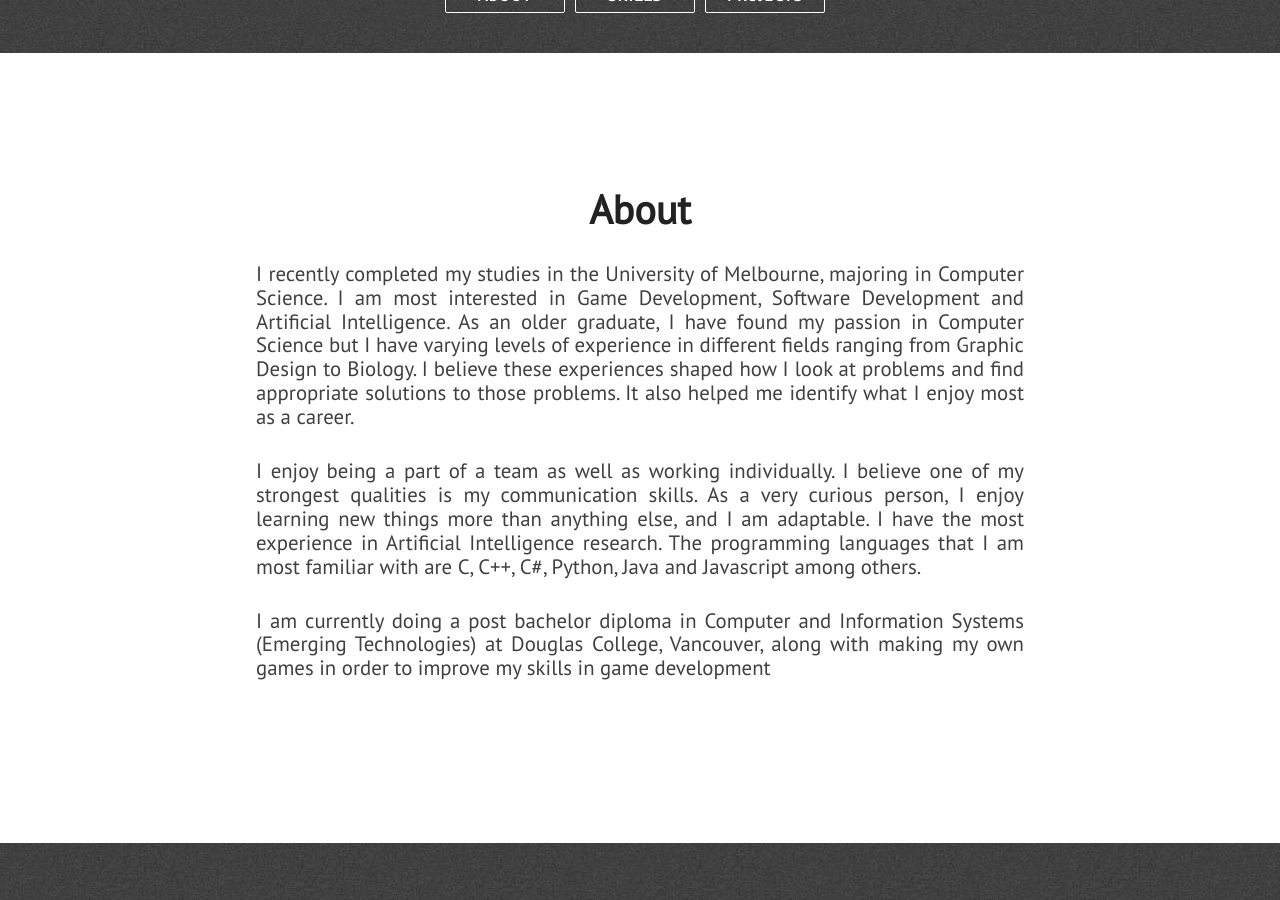
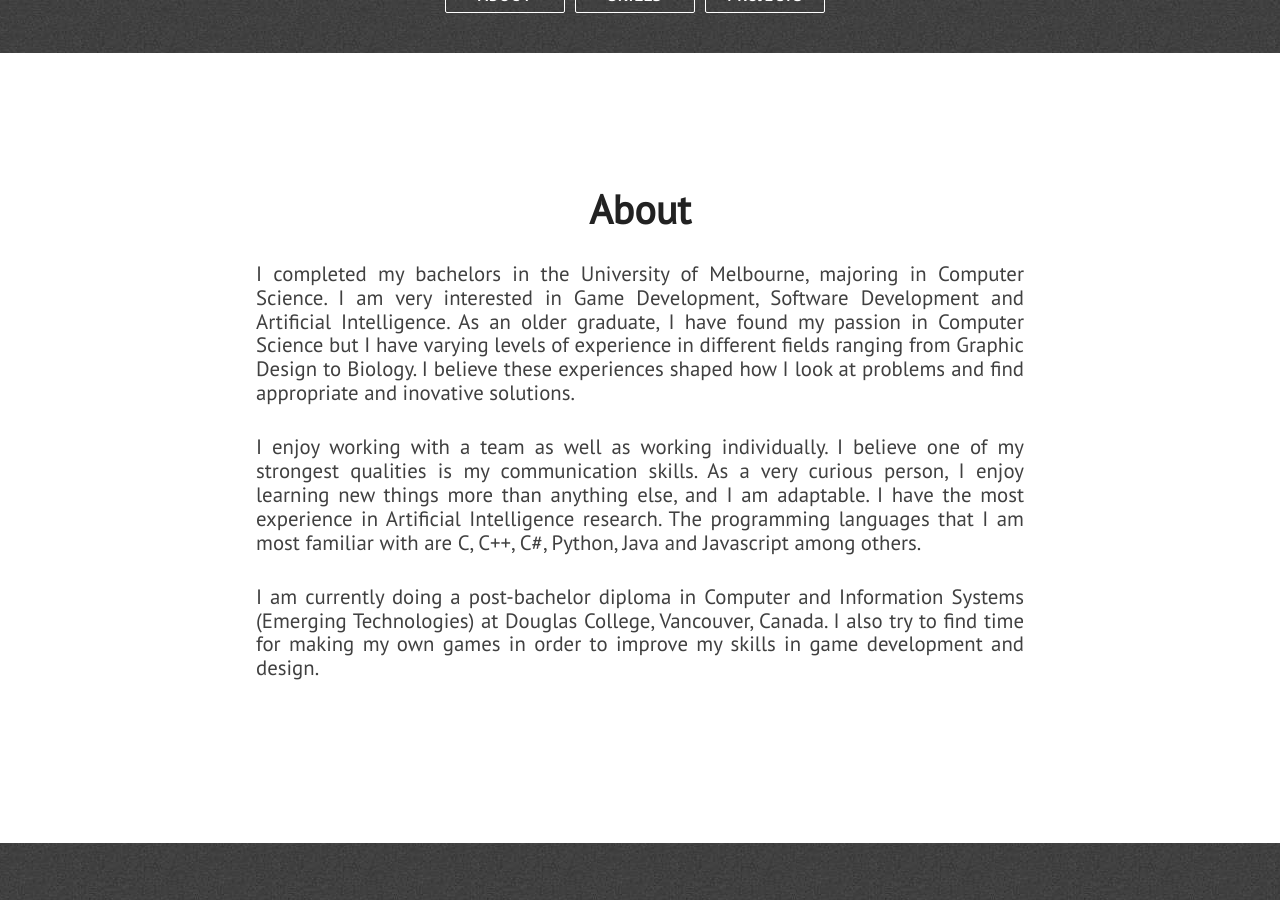
Before and after one commit to mkoseoglu091/mkoseoglu091.github.io, a Jekyll site: the page built from index.html, in a window 1280 px wide and 900 px high, scrolled down 577 px. Built offline with Jekyll 4.4.1, drawn with Linux system fonts in a browser that asks for light colours; nearby versions of some CDN libraries.

Commit message:
small text changes

```diff
--- a/_includes/about.html
+++ b/_includes/about.html
@@ -3,13 +3,13 @@
         <div id="about-text">
             <div class="section-heading">About</div>
             <p class="paragraph-text justify-text">
-                I recently completed my studies in the University of Melbourne, majoring in Computer Science. I am most interested in Game Development, Software Development and Artificial Intelligence. As an older graduate, I have found my passion in Computer Science but I have varying levels of experience in different fields ranging from Graphic Design to Biology. I believe these experiences shaped how I look at problems and find appropriate solutions to those problems. It also helped me identify what I enjoy most as a career.
+                I completed my bachelors in the University of Melbourne, majoring in Computer Science. I am very interested in Game Development, Software Development and Artificial Intelligence. As an older graduate, I have found my passion in Computer Science but I have varying levels of experience in different fields ranging from Graphic Design to Biology. I believe these experiences shaped how I look at problems and find appropriate and inovative solutions.
             </p>
             <p class="paragraph-text justify-text">
-                I enjoy being a part of a team as well as working individually. I believe one of my strongest qualities is my communication skills. As a very curious person, I enjoy learning new things more than anything else, and I am adaptable. I have the most experience in Artificial Intelligence research. The programming languages that I am most familiar with are C, C++, C#, Python, Java and Javascript among others.
+                I enjoy working with a team as well as working individually. I believe one of my strongest qualities is my communication skills. As a very curious person, I enjoy learning new things more than anything else, and I am adaptable. I have the most experience in Artificial Intelligence research. The programming languages that I am most familiar with are C, C++, C#, Python, Java and Javascript among others.
             </p>
             <p class="paragraph-text justify-text">
-                I am currently doing a post bachelor diploma in Computer and Information Systems (Emerging Technologies) at Douglas College, Vancouver, along with making my own games in order to improve my skills in game development
+                I am currently doing a post-bachelor diploma in Computer and Information Systems (Emerging Technologies) at Douglas College, Vancouver, Canada. I also try to find time for making my own games in order to improve my skills in game development and design.
             </p>
         </div>
     </section>
--- a/_includes/skills.html
+++ b/_includes/skills.html
@@ -15,7 +15,12 @@
                     <h3 class="center-align skills-subsection">Technical</h3>
                     <div class="progress-bars">
                         <div class="skillbar clearfix " data-percent="90%">
-                            <div class="skillbar-title" style="background: #2980b9;"><span>C and C++</span></div>
+                            <div class="skillbar-title" style="background: #2980b9;"><span>C</span></div>
+                            <div class="skillbar-bar" style="background: #3498db;"></div>
+                        </div> <!-- End Skill Bar -->
+
+                        <div class="skillbar clearfix " data-percent="90%">
+                            <div class="skillbar-title" style="background: #2980b9;"><span>C++</span></div>
                             <div class="skillbar-bar" style="background: #3498db;"></div>
                         </div> <!-- End Skill Bar -->
 
```
